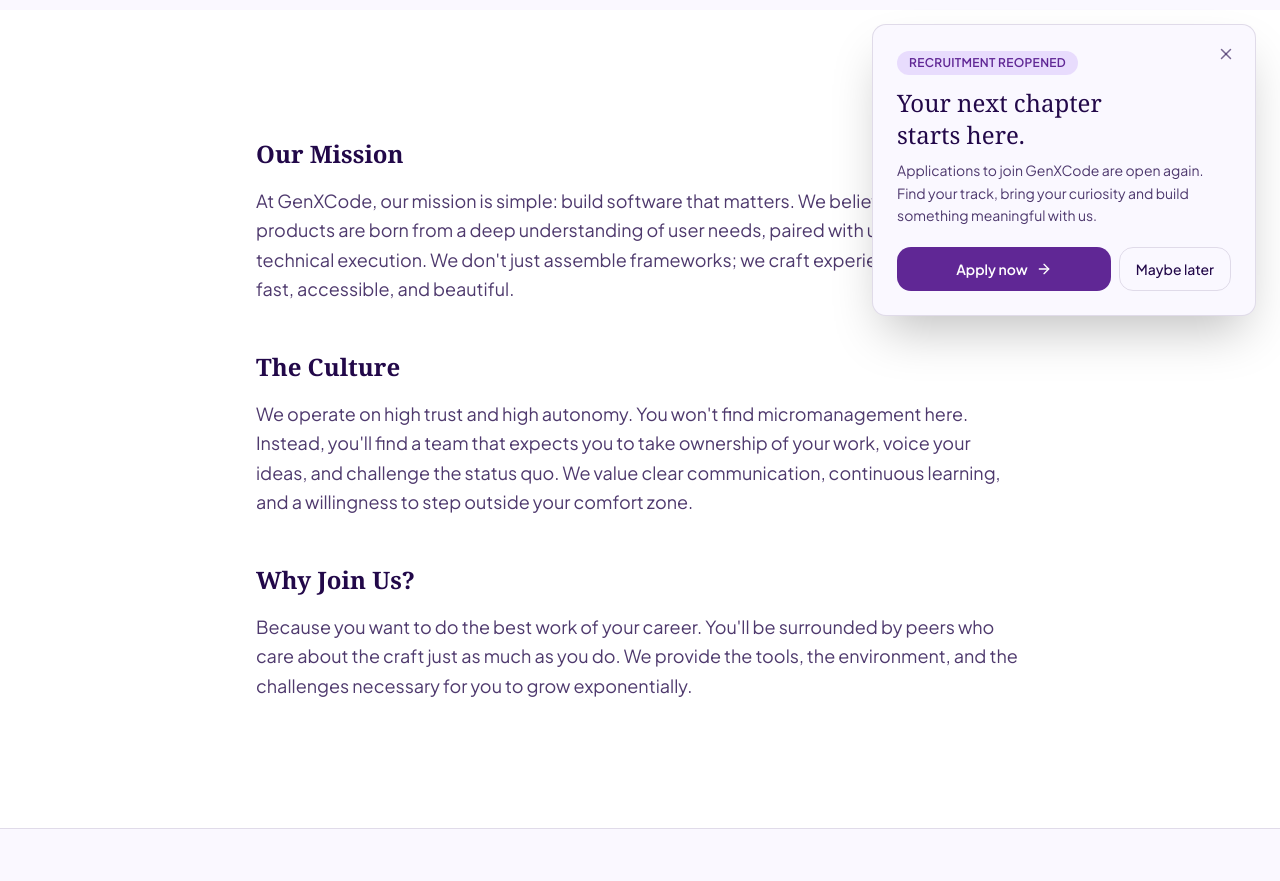
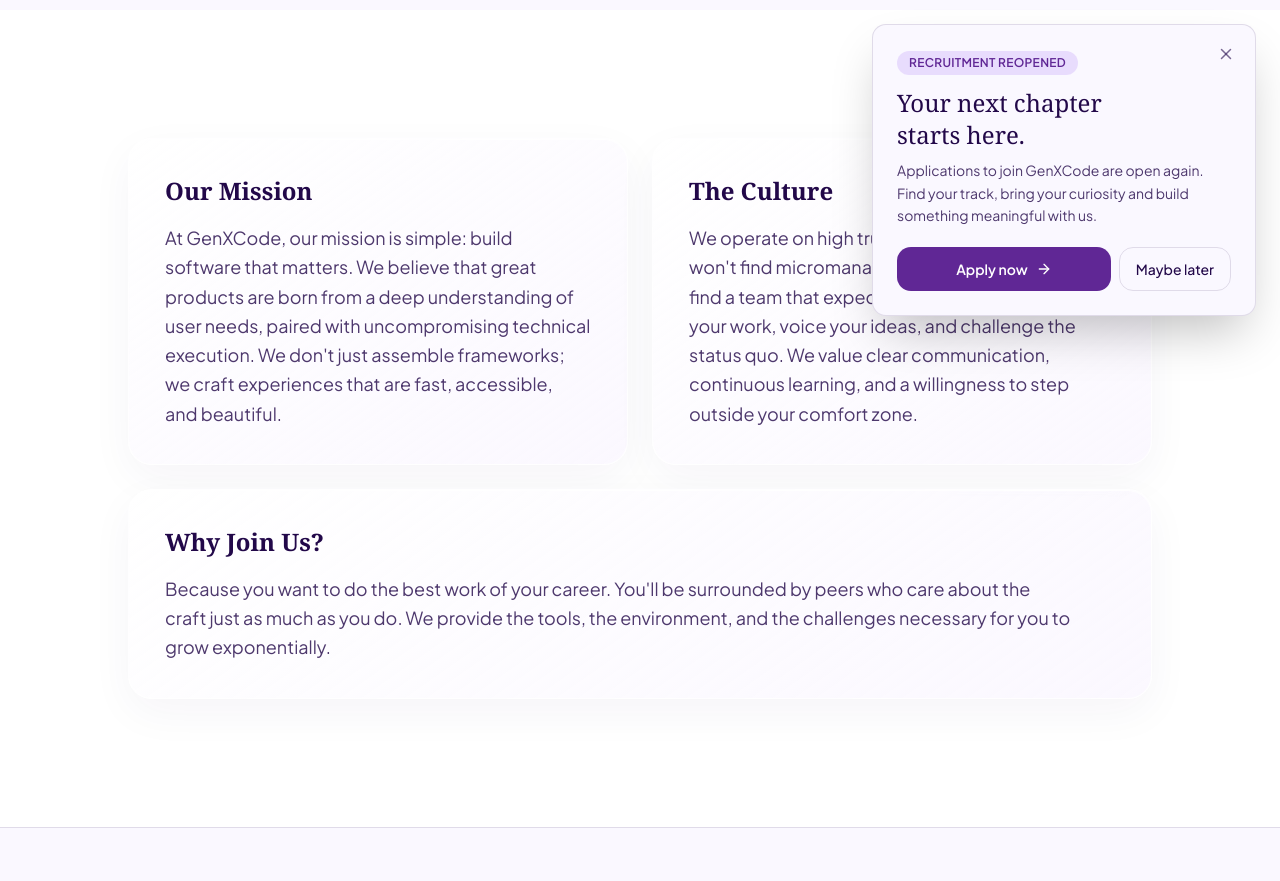
Before and after one commit to 0x-pratham/GXC-Recruitment, a Next.js app: page /recruitment/about in a window 1280 px wide. Shown: the part 460-1341 px from the top of the page. Built offline with nearby package versions, Linux system fonts and the light colour scheme; no server answers.

Commit message:
Finish glass UI refresh while retaining latest main behavior

```diff
--- a/app/recruitment/about/page.tsx
+++ b/app/recruitment/about/page.tsx
@@ -25,22 +25,22 @@
 
       <Section className="bg-gx-background">
         <Container>
-          <div className="mx-auto max-w-3xl space-y-12 text-lg text-gx-ink/80 leading-relaxed">
-            <div>
+          <div className="mx-auto grid max-w-5xl gap-6 text-lg text-gx-ink/80 leading-relaxed md:grid-cols-2">
+            <div className="gxc-glass-card p-7 sm:p-9">
               <h2 className="mb-4 font-serif text-2xl font-semibold text-gx-ink">Our Mission</h2>
               <p>
                 At GenXCode, our mission is simple: build software that matters. We believe that great products are born from a deep understanding of user needs, paired with uncompromising technical execution. We don't just assemble frameworks; we craft experiences that are fast, accessible, and beautiful.
               </p>
             </div>
 
-            <div>
+            <div className="gxc-glass-card p-7 sm:p-9">
               <h2 className="mb-4 font-serif text-2xl font-semibold text-gx-ink">The Culture</h2>
               <p>
                 We operate on high trust and high autonomy. You won't find micromanagement here. Instead, you'll find a team that expects you to take ownership of your work, voice your ideas, and challenge the status quo. We value clear communication, continuous learning, and a willingness to step outside your comfort zone.
               </p>
             </div>
 
-            <div>
+            <div className="gxc-glass-card p-7 sm:p-9 md:col-span-2">
               <h2 className="mb-4 font-serif text-2xl font-semibold text-gx-ink">Why Join Us?</h2>
               <p>
                 Because you want to do the best work of your career. You'll be surrounded by peers who care about the craft just as much as you do. We provide the tools, the environment, and the challenges necessary for you to grow exponentially.
```
